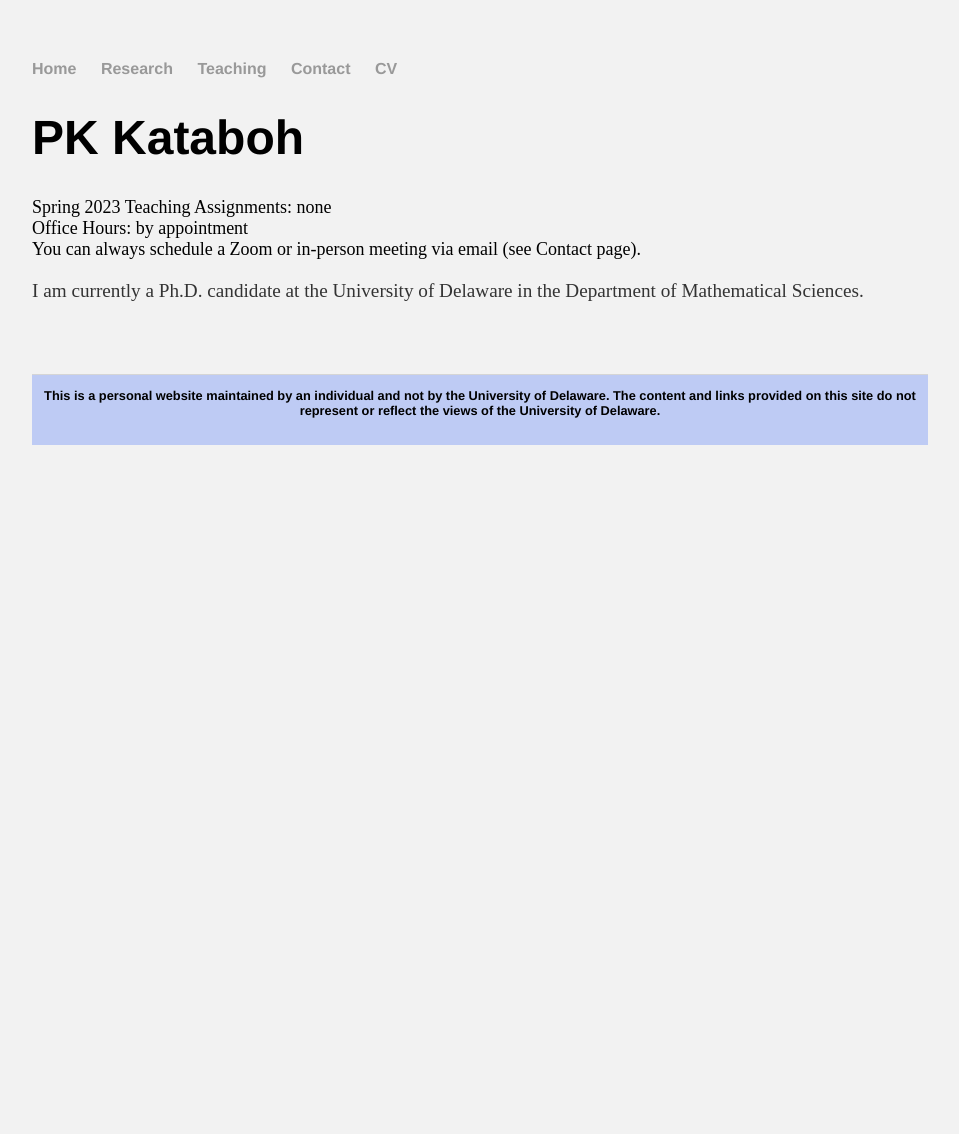
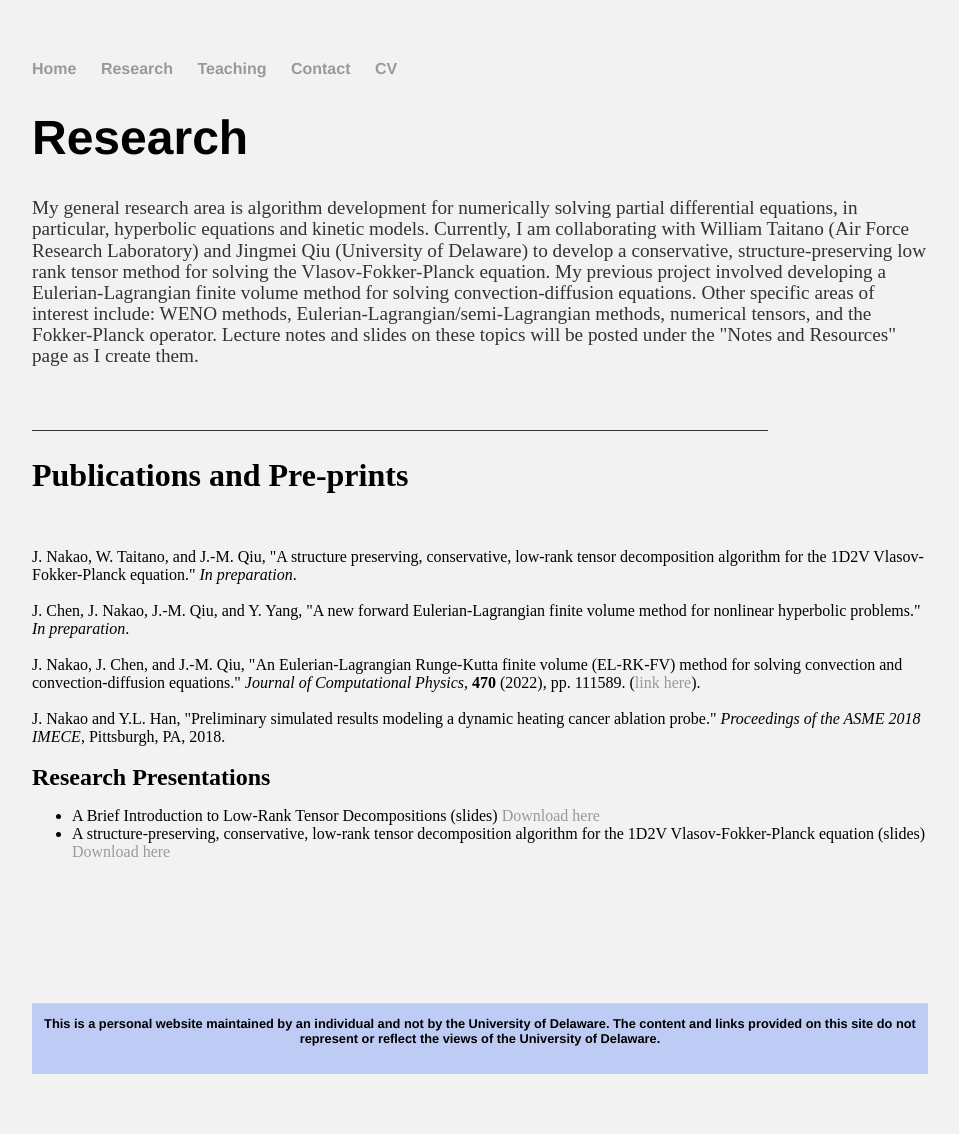
Before and after one commit to kataboh/kataboh.github.io, a Jekyll site: the page built from research.html, in a window 1280 px wide. Shown: the whole page, without its empty margins (160-1119 px from the left). Built offline with Jekyll 4.4.1, drawn with Linux system fonts in a browser that asks for light colours; before the commit the page ends 900 px from its top, so only the background shows below that.

Commit message:
update research page

```diff
--- a/research.html
+++ b/research.html
@@ -3,16 +3,42 @@ layout: default
 title: PK Kataboh's Homepage
 ---
 <div class="blurb">
-	<h1>PK Kataboh</h1>
-	<font size="4">Spring 2023 Teaching Assignments: none</font>
+	<h1>Research</h1>
+	<p>
+		My general research area is algorithm development for numerically solving partial differential equations, in particular, hyperbolic equations and kinetic models. Currently, I am collaborating with William Taitano (Air Force Research Laboratory) and Jingmei Qiu (University of Delaware) to develop a conservative, structure-preserving low rank tensor method for solving the Vlasov-Fokker-Planck equation. My previous project involved developing a Eulerian-Lagrangian finite volume method for solving convection-diffusion equations. Other specific areas of interest include: WENO methods, Eulerian-Lagrangian/semi-Lagrangian methods, numerical tensors, and the Fokker-Planck operator. Lecture notes and slides on these topics will be posted under the "Notes and Resources" page as I create them.
+	</p>
+
 	<br>
-	<font size="4">Office Hours: by appointment</font>
 	<br>
-	<font size="4">You can always schedule a Zoom or in-person meeting via email (see Contact page).</font>
+	<hr size="3" noshade>
 	<br>
-	<p>
-		I am currently a Ph.D. candidate at the University of Delaware in the Department of Mathematical Sciences.
-	</p>
+
+	<font size="6"><b>Publications and Pre-prints</b></font>
+	<br>
+	<br>
+	<br>
+	<br>
+	J. Nakao, W. Taitano, and J.-M. Qiu, "A structure preserving, conservative, low-rank tensor decomposition algorithm for the 1D2V Vlasov-Fokker-Planck equation." <i>In preparation</i>.
+	<br>
+	<br>
+	J. Chen, J. Nakao, J.-M. Qiu, and Y. Yang, "A new forward Eulerian-Lagrangian finite volume method for nonlinear hyperbolic problems." <i>In preparation</i>.
+	<br>
+	<br>
+	J. Nakao, J. Chen, and J.-M. Qiu, "An Eulerian-Lagrangian Runge-Kutta finite volume (EL-RK-FV) method for solving convection and convection-diffusion equations." <i>Journal of Computational Physics</i>, <b>470</b> (2022), pp. 111589. (<a href="https://arxiv.org/pdf/2204.03682.pdf">link here</a>).
+	<br>
+	<br>
+	J. Nakao and Y.L. Han, "Preliminary simulated results modeling a dynamic heating cancer ablation probe." <i>Proceedings of the ASME 2018 IMECE</i>, Pittsburgh, PA, 2018.
+	<br>
+	<br>
+	<font size="5"><b>Research Presentations</b></font>
+	<ul>
+		<li>A Brief Introduction to Low-Rank Tensor Decompositions (slides) <a href="files/tensornotes/lowranklecture_60min.pdf" class="download" title="Download slides">Download here</a></li>
+		<li>A structure-preserving, conservative, low-rank tensor decomposition algorithm for the 1D2V Vlasov-Fokker-Planck equation (slides) <a href="files/tensornotes/2022F_TXLA.pdf" class="download" title="Download slides">Download here</a></li>
+	</ul>
+	<br>
+	<br>
+	<br>
+	<br>
 	<br>
 	<br>
 	<br>
```
